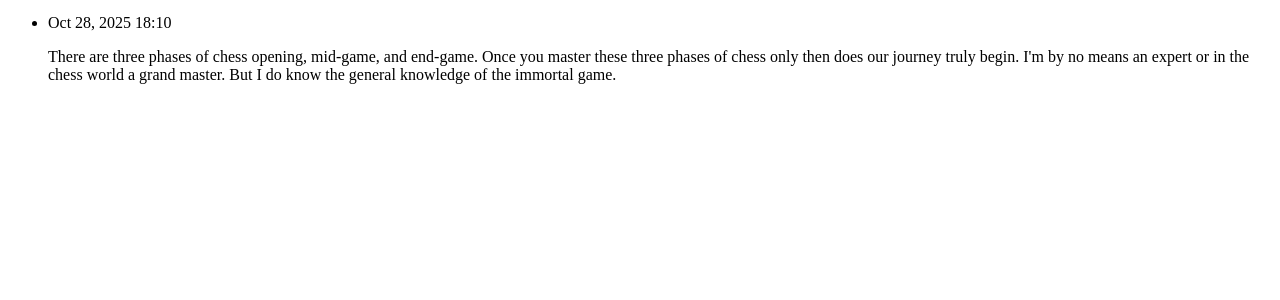
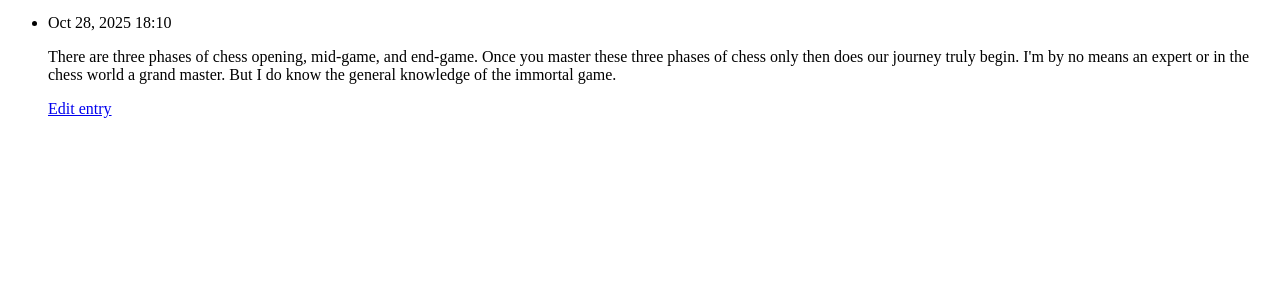
Before and after one commit to Wshipe/learning_log, a Django app: page /topics/1/ in a window 1280 px wide. Shown: the part 130-430 px from the top of the page. Run offline with Django 5.2, Linux system fonts and the light colour scheme; data comes from the database, SQL or seed files in the repository.

Commit message:
1) edit_entry path added to logs/urls.py
2) edit_entry function added to logs/views.py

3) edit_entry.html added to logs/template/_logs/

```diff
--- a/learning_logs/templates/learning_logs/topic.html
+++ b/learning_logs/templates/learning_logs/topic.html
@@ -14,6 +14,9 @@
     <li>
         <p>{{ entry.date_added|date:'M d, Y H:i' }}</p>
         <p>{{ entry.text|linebreaks }}</p>
+        <p>
+          <a href="{% url 'learning_logs:edit_entry' entry.id %}">Edit entry</a>
+        </p>
     </li>
 
   {% empty %}
--- a/learning_logs/urls.py
+++ b/learning_logs/urls.py
@@ -21,4 +21,7 @@ urlpatterns = [
 
     # Page for adding a new entry
     path('new_entry/<int:topic_id>/', views.new_entry, name='new_entry'),
+
+    # Page for editing an entry
+    path('edit_entry/<int:entry_id>/', views.edit_entry, name='edit_entry'),
 ]
--- a/learning_logs/views.py
+++ b/learning_logs/views.py
@@ -1,6 +1,6 @@
 from django.shortcuts import render, redirect
 
-from .models import Topic
+from .models import Topic, Entry
 from .forms import TopicForm, EntryForm
 
 # Create your views here.
@@ -61,3 +61,22 @@ def new_entry(request, topic_id):
     # Display a blank or invalid form.
     context = {'topic': topic, 'form': form}
     return render(request, 'learning_logs/new_entry.html', context)
+
+def edit_entry(request, entry_id):
+    """Edit an existing entry."""
+    entry = Entry.objects.get(id=entry_id)
+    topic = entry.topic
+
+    if request.method != 'POST':
+        # Initial request; pre-fill form with th e current entry.
+        form = EntryForm(instance=entry)
+    else:
+        # POST data submitted; process data
+        form = EntryForm(instance=entry, data=request.POST)
+
+        if form.is_valid():
+            form.save()
+            return redirect('learning_logs:Topic', topic_id=topic.id)
+
+    context = {'entry': entry, 'topic': topic, 'form': form}
+    return render(request, 'learning_logs/edit_entry.html', context)
```
Also changed, not shown: learning_logs/templates/learning_logs/edit_entry.html (added, +16 -0 lines).
